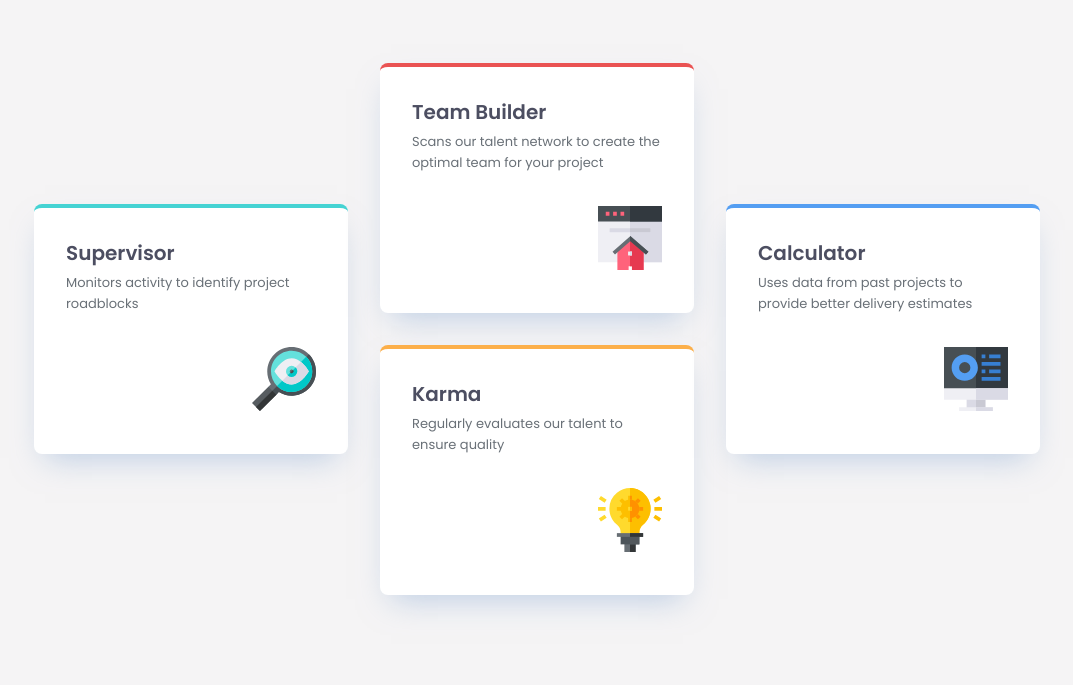
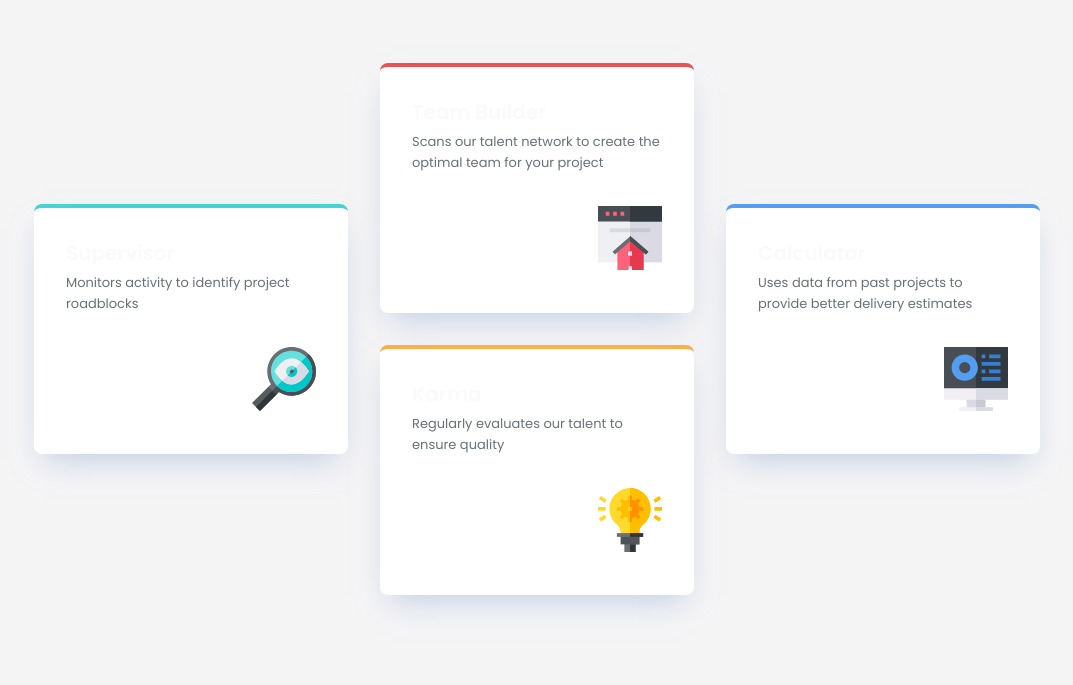
Before and after one commit to MarionCts/Four-Card-Feature-Section, a plain HTML site: page index.html in a window 1280 px wide. Shown: the part 240-925 px from the top of the page, without its empty margins (103-1176 px from the left). Drawn offline with Linux system fonts and the light colour scheme.

Commit message:
Update style

```diff
--- a/assets/styles/style.css
+++ b/assets/styles/style.css
@@ -16,7 +16,7 @@ html{
     /*Colors*/
     --White: hsl(0 0 100);
     --BG: hsl(300 5 96);
-    --Gray-500: hsl(234 12 34);
+    --Gray-500: hsl(0 0 98);
     --Gray-400: hsl(212 6 44);
     --Red: hsl(0 78 62);
     --Cyan: hsl(180 62 55);
```
